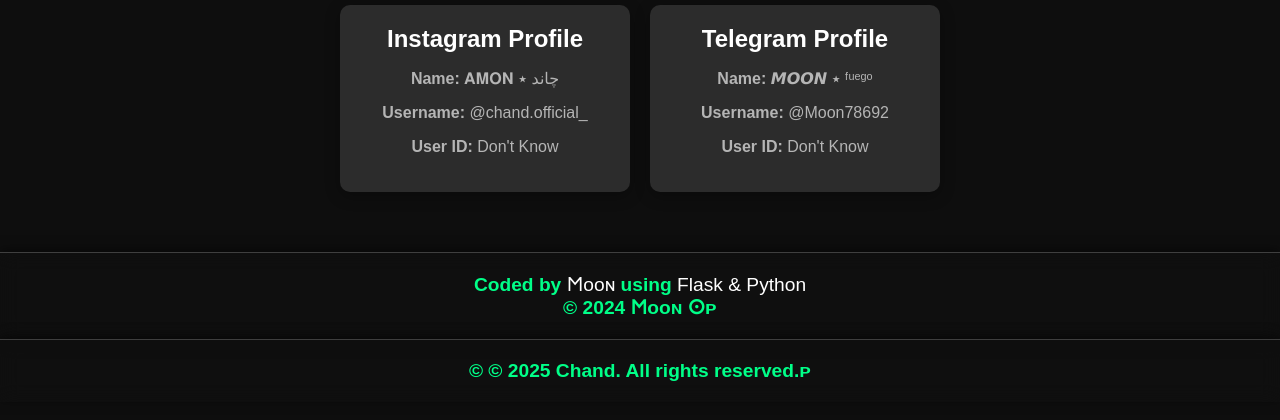
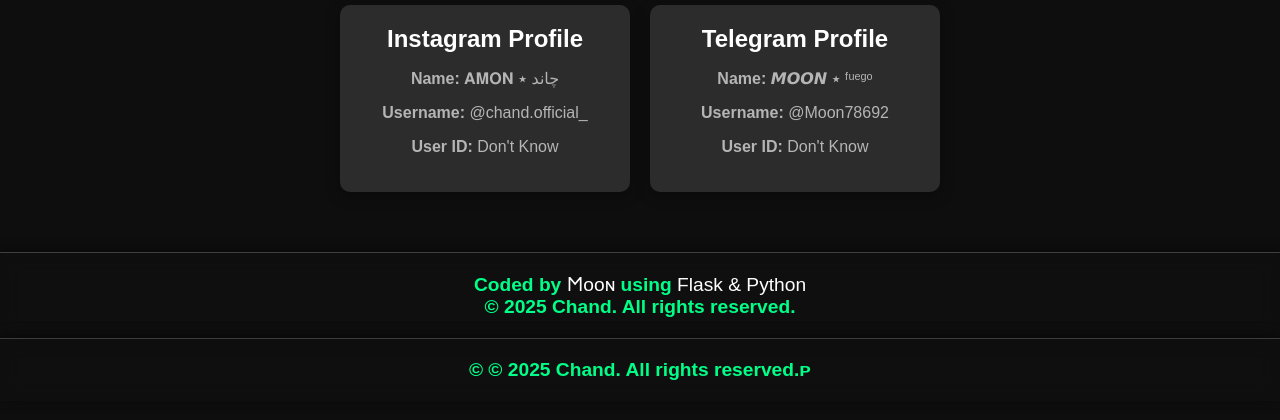
Before and after one commit to skchand786/crispy-chiken, a Flask app: page /contact in a window 1280 px wide. Shown: the part 240-660 px from the top of the page. Run offline with Flask 3, Linux system fonts and the light colour scheme.

Commit message:
Update contact.html

```diff
--- a/templates/contact.html
+++ b/templates/contact.html
@@ -1,6 +1,6 @@
 {% extends "base.html" %}
 
-{% block title %}Contact - 𝓜𝓸𝓸𝓷 ❀{% endblock %}
+{% block title %}Contact - 𝐂𝒽𝒶𝓃𝒹 ❀{% endblock %}
 
 {% block content %}
 <div class="contact-section">
@@ -24,7 +24,7 @@
 <!-- Footer -->
 <footer>
     <p>Coded by <span>𐌑ᴏᴏɴ</span> using <span>Flask & Python</span></p>
-    <p>© 2024 𐌑ᴏᴏɴ 𐌏ᴘ</p>
+    <p>© 2025 Chand. All rights reserved.</p>
 </footer>
 
 <script>
```
